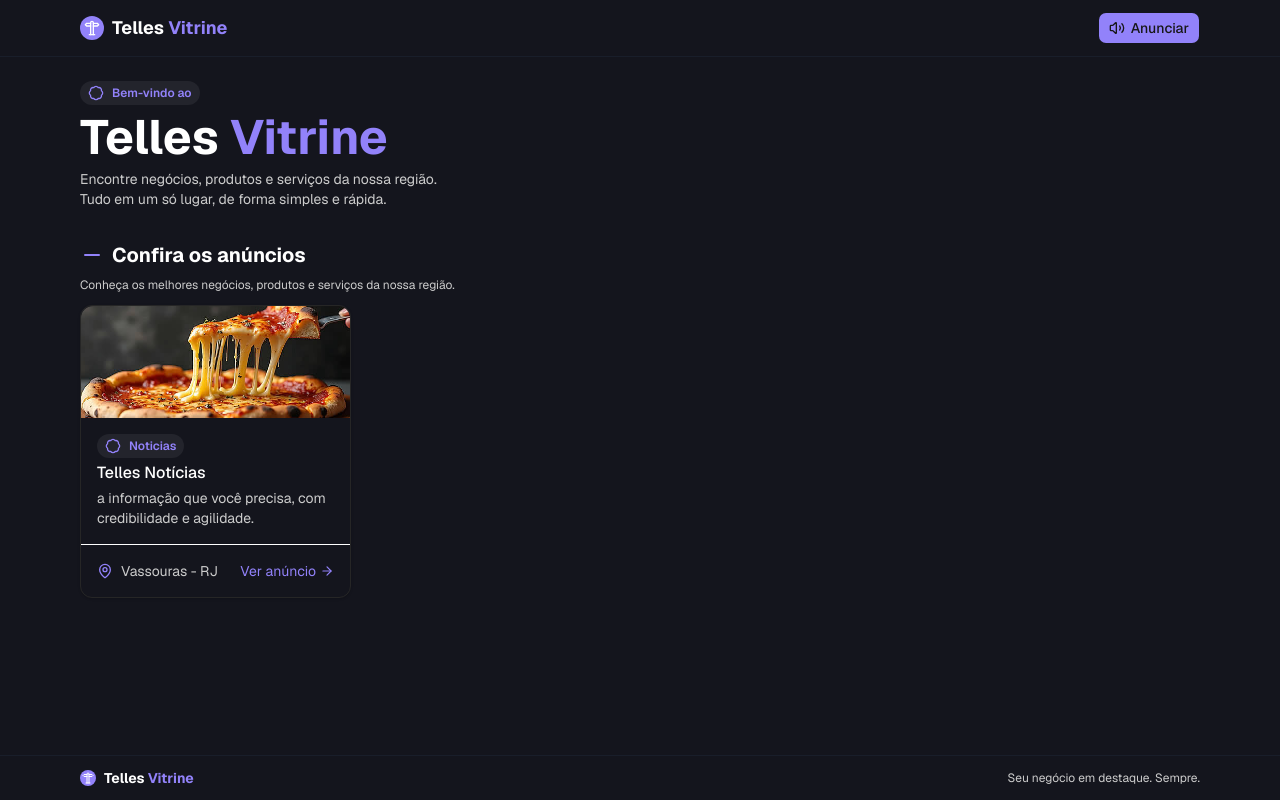
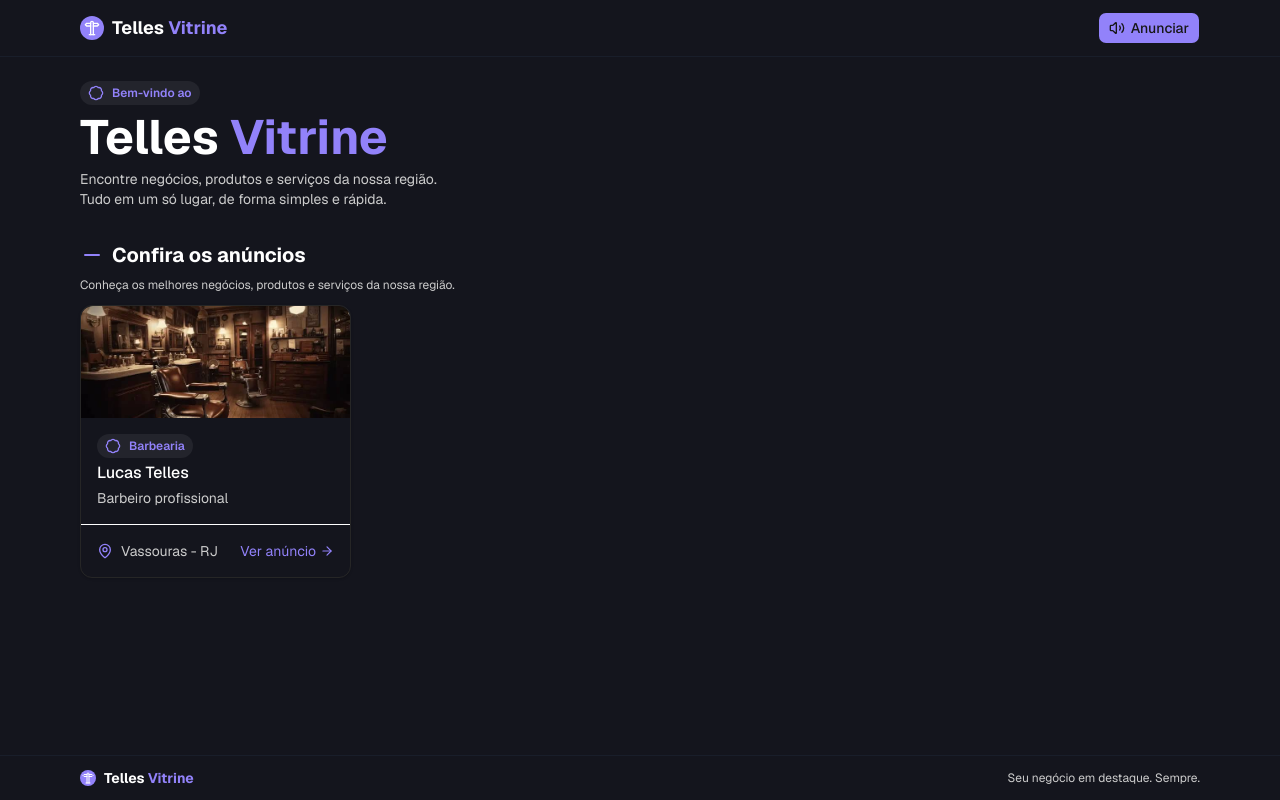
Before and after one commit to kelvyntelles/telles-vitrine, a Next.js app: page / in a window 1280 px wide. Built offline with nearby package versions, Linux system fonts and the light colour scheme.

Commit message:
Renderizando dados da api fake na home page

```diff
--- a/src/app/page.tsx
+++ b/src/app/page.tsx
@@ -3,8 +3,18 @@ import { Footer } from "@/components/footer";
 import { Header } from "@/components/header";
 import { HeroTvSection } from "@/components/hero-tv-section/hero-tv-section";
 import { SectionHeader } from "@/components/section-header/section-header";
+import { Anuncio } from "@/types/Anuncio";
+import { ANUNCIOS_DATA } from "@/utils";
 
 export default function Home() {
+  const listaDeAnuncios = ANUNCIOS_DATA
+
+  function getAnuncios(anuncios: Anuncio[]) {
+    return anuncios.filter(anuncio => anuncio.ativo === true);
+  }
+
+  const anunciosAtivos = getAnuncios(listaDeAnuncios);
+
   return (
     <div className="flex min-h-screen flex-col">
       <Header />
@@ -20,7 +30,16 @@ export default function Home() {
         </div>
 
         <div className="grid grid-cols-1 md:grid-cols-4 gap-3">
-          <AnuncioCard />
+          {anunciosAtivos.map((anuncio) => (
+            <AnuncioCard
+              key={anuncio.id}
+              imagemCapa={anuncio.capa}
+              categoria={anuncio.categoria}
+              nome={anuncio.nome}
+              descricao={anuncio.descricao}
+              localizacao={`${anuncio.localizacao.cidade} - ${anuncio.localizacao.estado}`}
+            />
+          ))}
         </div>
       </div>
 
--- a/src/components/anuncio-card/anuncio-card.tsx
+++ b/src/components/anuncio-card/anuncio-card.tsx
@@ -5,27 +5,36 @@ import { Badge } from "../badge"
 import { Localizacao } from "../localizacao"
 import { Card, CardDescription, CardFooter, CardHeader, CardTitle } from "../ui/card"
 import { ArrowRight } from "lucide-react"
+import { TextoLimitado } from "@/utils/texto-limitado"
 
-export const AnuncioCard = () => {
+type AnuncioProps = {
+    imagemCapa: string,
+    categoria: string,
+    nome: string,
+    descricao: string,
+    localizacao: string,
+}
+
+export const AnuncioCard = ({ imagemCapa, categoria, nome, descricao, localizacao }: AnuncioProps) => {
     return (
         <Card className="w-full max-w-sm ring-0 shadow border border-neutral-800">
             <Image
-                src="/images/pizzaria-bella-massa/capa.jpeg"
+                src={imagemCapa}
                 alt="Imagem de capa"
                 width={800}
                 height={200}
                 className="h-28 w-full object-cover"
             />
             <CardHeader>
-                <Badge titulo="Noticias"/>
-                <CardTitle>Telles Notícias</CardTitle>
+                <Badge titulo={categoria}/>
+                <CardTitle>{nome}</CardTitle>
                 <CardDescription className="text-secondary">
-                    a informação que você precisa, com credibilidade e agilidade.
+                    <TextoLimitado texto={descricao} limite={75} />
                 </CardDescription>
             </CardHeader>
 
             <CardFooter className="flex justify-between">
-                <Localizacao />
+                <Localizacao localizacao={localizacao} />
                 <Link href="/" className="text-brand flex items-center gap-1">
                     Ver anúncio
                     <ArrowRight size={14} />
--- a/src/components/localizacao/localizacao.tsx
+++ b/src/components/localizacao/localizacao.tsx
@@ -1,10 +1,14 @@
 import { MapPin } from "lucide-react"
 
-export const Localizacao = () => {
+type LocalizacaoProps = {
+    localizacao: string
+}
+
+export const Localizacao = ({ localizacao }: LocalizacaoProps) => {
     return (
         <div className="flex gap-2 items-center">
             <MapPin size={16} className="text-brand" />
-            <span className="text-secondary">Vassouras - RJ</span>
+            <span className="text-secondary">{localizacao}</span>
         </div>
     )
 }
--- /dev/null
+++ b/src/types/Anuncio.ts
@@ -0,0 +1,36 @@
+export interface Localizacao {
+  cidade: string;
+  estado: string;
+  endereco: string;
+}
+
+export interface Servico {
+  nome: string;
+  descricao: string;
+}
+
+export interface Horario {
+  dia: string;
+  horario: string;
+}
+
+export interface Anuncio {
+  id: number;
+  ativo: boolean;
+  slug: string;
+  nome: string;
+  categoria: string;
+  descricao: string;
+  logo: string;
+  capa: string;
+  localizacao: Localizacao;
+  status: string;
+  horario: string;
+  whatsapp: string;
+  instagram: string;
+  sobre: string;
+  diferenciais: string[];
+  servicos: Servico[];
+  galeria: string[];
+  horarios: Horario[];
+}
--- a/src/utils/mock-data.ts
+++ b/src/utils/mock-data.ts
@@ -1,13 +1,15 @@
-export const ANUNCIOS_DATA = [
+import { Anuncio } from "@/types/Anuncio";
+
+export const ANUNCIOS_DATA: Anuncio[] = [
     {
       "id": 1,
-      "ativo": true,
+      "ativo": false,
       "slug": "pizzaria-bella-massa",
       "nome": "Pizzaria Bella Massa",
       "categoria": "Restaurante",
       "descricao": "Pizzas artesanais, massas e muito mais para o seu momento especial. Sabor, qualidade e tradição em cada fatia.",
       "logo": "/images/anuncios/bella-massa/logo.png",
-      "capa": "/images/anuncios/bella-massa/capa.jpg",
+      "capa": "/images/pizzaria-bella-massa/capa.jpeg",
       "localizacao": {
         "cidade": "Vassouras",
         "estado": "RJ",
@@ -65,7 +67,7 @@ export const ANUNCIOS_DATA = [
     },
     {
       "id": 2,
-      "ativo": true,
+      "ativo": false,
       "slug": "telles-noticias",
       "nome": "Telles Notícias",
       "categoria": "Notícias",
@@ -116,7 +118,7 @@ export const ANUNCIOS_DATA = [
     },
     {
       "id": 3,
-      "ativo": true,
+      "ativo": false,
       "slug": "studio-fitness",
       "nome": "Studio Fitness",
       "categoria": "Academia",
@@ -176,22 +178,22 @@ export const ANUNCIOS_DATA = [
     {
       "id": 4,
       "ativo": true,
-      "slug": "barbearia-do-joao",
-      "nome": "Barbearia do João",
+      "slug": "lucas-telles-barbeiro",
+      "nome": "Lucas Telles",
       "categoria": "Barbearia",
-      "descricao": "Corte, barba e estilo com profissionais experientes.",
-      "logo": "/images/anuncios/barbearia-do-joao/logo.png",
-      "capa": "/images/anuncios/barbearia-do-joao/capa.jpg",
+      "descricao": "Barbeiro profissional",
+      "logo": "/images/lucas-telles-barbeiro/perfil.jpg",
+      "capa": "/images/lucas-telles-barbeiro/capa.jpeg",
       "localizacao": {
         "cidade": "Vassouras",
         "estado": "RJ",
-        "endereco": "Rua Central, 80 - Centro"
+        "endereco": "Rua Luiz Capute, 133, Centro"
       },
       "status": "Aberto agora",
       "horario": "09:00 às 19:00",
-      "whatsapp": "(24) 97777-7777",
-      "instagram": "@barbeariadojoao",
-      "sobre": "Uma barbearia criada para quem valoriza estilo, atendimento de qualidade e uma boa experiência.",
+      "whatsapp": "(24) 97400-4409",
+      "instagram": "@lctelles07",
+      "sobre": "Me formei na área pela Embelleze e desde então venho me dedicando a oferecer os melhores serviços de barbearia. Realizo cortes clássicos, como o Corte Americano e o Corte Social, além de estilos mais modernos como o Corte Desfarcado (Fade) e o Moicano. Também cuido de barba, bigode, sobrancelha, pigmentação e pintura de cabelo e barba, sempre com atenção aos detalhes e ao estilo de cada cliente.",
       "diferenciais": [
         "Profissionais experientes",
         "Ambiente moderno",
--- /dev/null
+++ b/src/utils/texto-limitado.tsx
@@ -0,0 +1,14 @@
+type TextoLimitadoProps = {
+    texto: string,
+    limite: number
+}
+
+export function TextoLimitado({ texto, limite = 100 }: TextoLimitadoProps) {
+  if (typeof texto !== 'string') return texto;
+
+  const textoCortado = texto.length > limite
+    ? texto.substring(0, limite) + '...'
+    : texto;
+
+  return <span>{textoCortado}</span>;
+}
```
Also changed, not shown: public/images/lucas-telles-barbeiro/capa.jpeg (added), public/images/lucas-telles-barbeiro/perfil.jpg (added).
